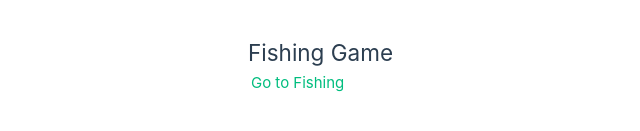
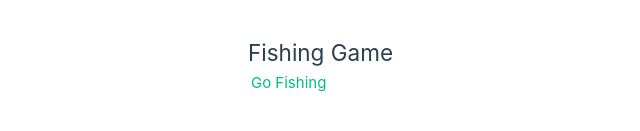
Before and after one commit to reznikovkg/vue-3-docker-compose, a Vue app in the folder vue/: page / in a window 1280 px wide. Shown: the part 335-466 px from the top of the page, without its empty margins (231-871 px from the left). Built offline with nearby package versions, Linux system fonts and the light colour scheme.

Commit message:
fix: small tweaks

```diff
--- a/vue/src/components/pages/IndexPage.vue
+++ b/vue/src/components/pages/IndexPage.vue
@@ -1,7 +1,7 @@
 <template>
   <section class="index-page">
     <h1>Fishing Game</h1>
-    <RouterLink :to="{ name: $routes.FISHING }">Go to Fishing</RouterLink>
+    <RouterLink :to="{ name: $routes.FISHING }">Go Fishing</RouterLink>
   </section>
 </template>
 
--- a/vue/src/game-config/tuning.js
+++ b/vue/src/game-config/tuning.js
@@ -1,7 +1,7 @@
 export const TUNING = Object.freeze({
   biteDelayMs: Object.freeze({
     min: 900,
-    max: 3200,
+    max: 6400,
   }),
   minigame: Object.freeze({
     greenSpeedBase: 0.23,
```
